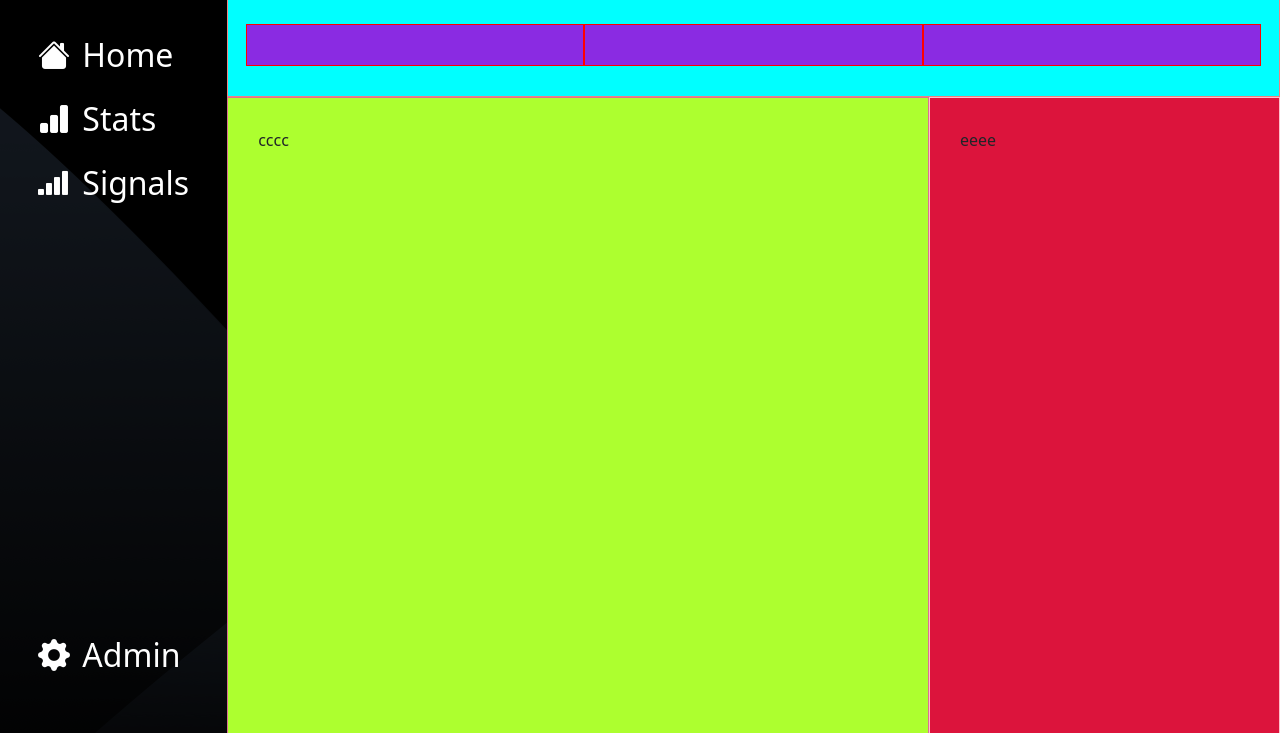
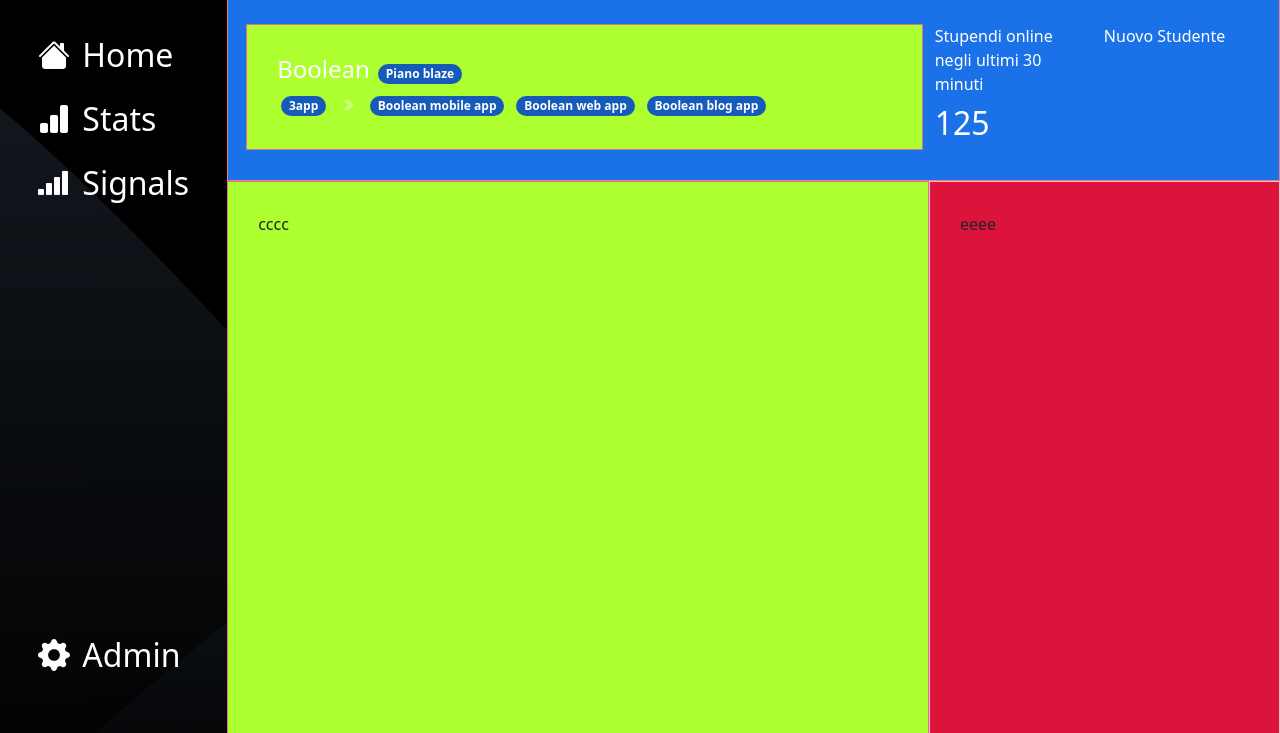
Before and after one commit to MirkoCifelli/html-css-bootstrap-dashboard, a plain HTML site: page index.html in a window 1280 px wide. Shown: the part 67-800 px from the top of the page. Drawn offline with nearby package versions, Linux system fonts and the light colour scheme.

Commit message:
main 1 part

```diff
--- a/css/style.css
+++ b/css/style.css
@@ -47,7 +47,7 @@ li a{
   }
   .main .col-lg-12{
     padding: 30px;
-    background-color: aqua;
+    background-color: #1B72E8;
     border: 1px solid lightcoral;
   }
   .main .col-lg-12 .col-lg-4{
@@ -68,3 +68,7 @@ li a{
   .over{
     overflow: auto;
   }
+  /* badge */
+  .my-badge{
+    background-color:#165BBA;
+  }
--- a/index.html
+++ b/index.html
@@ -116,9 +116,31 @@
                     <div class="row full">
                         <div class="col-lg-12">
                             <div class="row">
-                                <div class="col-lg-4"></div>
-                                <div class="col-lg-4"></div>
-                                <div class="col-lg-4"></div>
+                                <div class="col-lg-8">
+                                    <div>
+                                        <h4 class="text-white d-inline-block">Boolean</h4>
+                                        <span class="badge my-badge rounded-pill mx-1"> Piano blaze</span>
+
+                                    </div>
+
+
+                                    <div>
+                                        <span class="badge my-badge rounded-pill mx-1"> 3app</span>
+                                        <span class="badge"><i class="bi bi-chevron-double-right"></i> </span>
+                                        <span class="badge my-badge rounded-pill mx-1"> Boolean mobile app</span>
+                                        <span class="badge my-badge rounded-pill mx-1"> Boolean web app</span>
+                                        <span class="badge my-badge rounded-pill mx-1"> Boolean blog app</span>
+                                    </div>
+                                </div>
+                                <div class="col-lg-2 text-white">
+                                    <span>Stupendi online negli ultimi 30 minuti</span>
+                                    <h4 class="fs-2 mt-2">125</h4>
+                                </div>
+                                <div class="col-lg-2 text-white">
+                                    <span>
+                                        Nuovo Studente
+                                    </span>
+                                </div>
                             </div>
                         </div>
                         <div class="col-lg-8 full">
```
